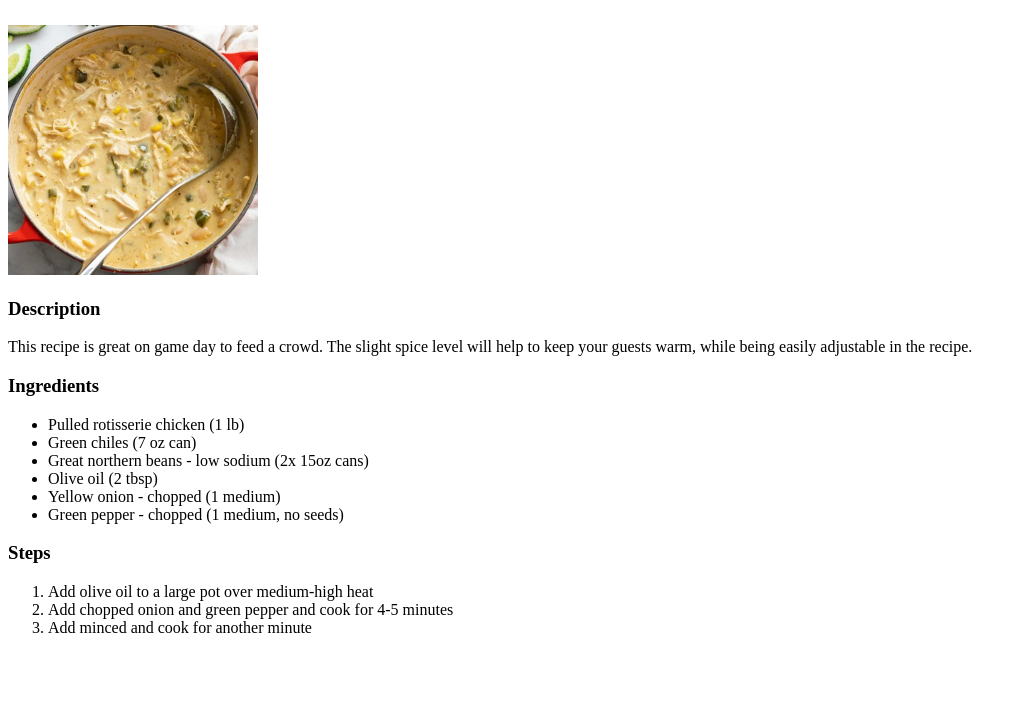
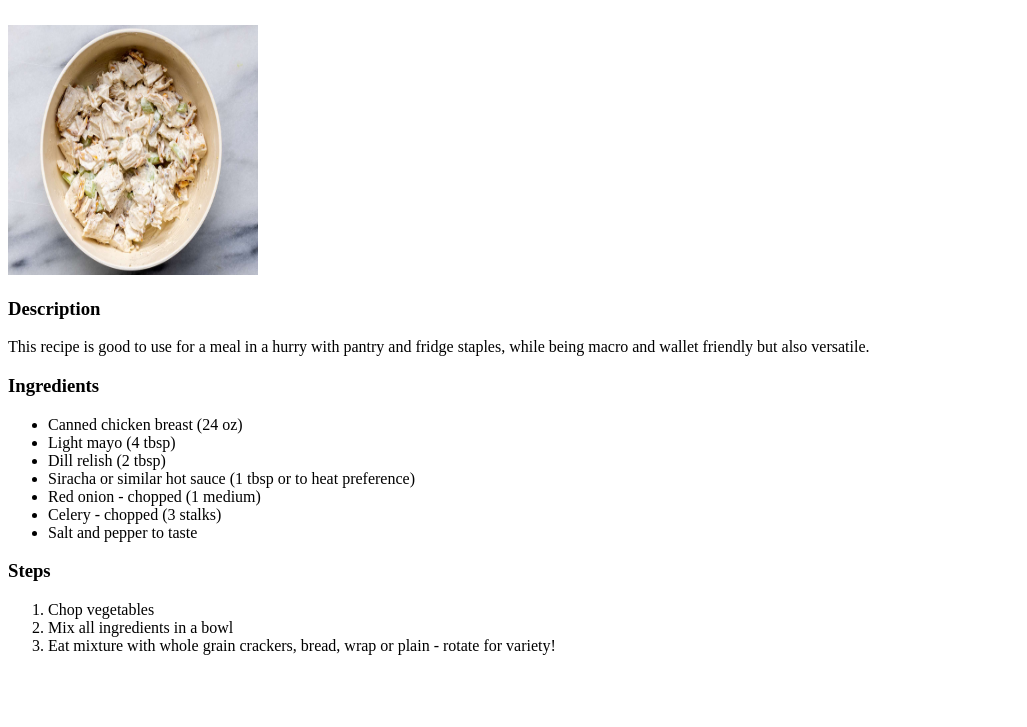
Before and after one commit to trojanekga/odin-recipes, a plain HTML site: page recipes/SpicyChickenSalad.html in a window 1280 px wide. Shown: the part 73-800 px from the top of the page, without its empty margins (0-1027 px from the left). Drawn offline with Linux system fonts and the light colour scheme.

Commit message:
Add third recipe page

```diff
--- a/recipes/SpicyChickenSalad.html
+++ b/recipes/SpicyChickenSalad.html
@@ -3,29 +3,30 @@
 <head>
     <meta charset="UTF-8">
     <meta name="viewport" content="width=device-width, initial-scale=1.0">
-    <title>White Chicken Chili</title>
+    <title>Spicy Chicken Salad</title>
 </head>
 <body>
-    <h1>White Chicken Chili</h1>
+    <h1>Spicy Chicken Salad</h1>
     <br>
-    <img src="../images/white-chicken-chili.webp" alt="White Chicken Chili" width="250" height="250"
+    <img src="../images/chicken-salad.jpg" alt="Chicken Salad" width="250" height="250"
     <br>
     <h3>Description</h3>
-    <p>This recipe is great on game day to feed a crowd. The slight spice level will help to keep your guests warm, while being easily adjustable in the recipe.</p>
+    <p>This recipe is good to use for a meal in a hurry with pantry and fridge staples, while being macro and wallet friendly but also versatile.</p>
     <h3>Ingredients</h3>
     <ul>
-        <li>Pulled rotisserie chicken (1 lb)</li>
-        <li>Green chiles (7 oz can)</li>
-        <li>Great northern beans - low sodium (2x 15oz cans)</li>
-        <li>Olive oil (2 tbsp)</li>
-        <li>Yellow onion - chopped (1 medium)</li>
-        <li>Green pepper - chopped (1 medium, no seeds)</li>
+        <li>Canned chicken breast (24 oz)</li>
+        <li>Light mayo (4 tbsp)</li>
+        <li>Dill relish (2 tbsp)</li>
+        <li>Siracha or similar hot sauce (1 tbsp or to heat preference)</li>
+        <li>Red onion - chopped (1 medium)</li>
+        <li>Celery - chopped (3 stalks)</li>
+        <li>Salt and pepper to taste</li>
     </ul>
     <h3>Steps</h3>
     <ol>
-        <li>Add olive oil to a large pot over medium-high heat</li>
-        <li>Add chopped onion and green pepper and cook for 4-5 minutes</li>
-        <li>Add minced and cook for another minute</li>
+        <li>Chop vegetables</li>
+        <li>Mix all ingredients in a bowl</li>
+        <li>Eat mixture with whole grain crackers, bread, wrap or plain - rotate for variety!</li>
     </ol>
 </body>
 </html>
```
Also changed, not shown: index.html (+2 -0 lines).
